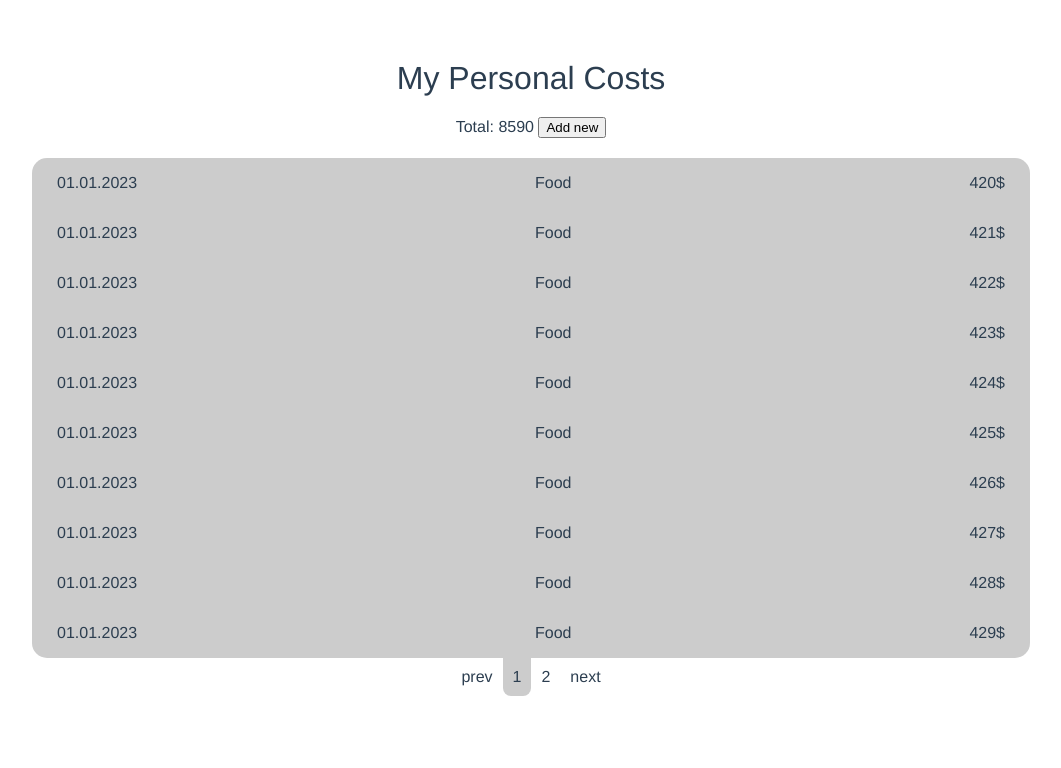
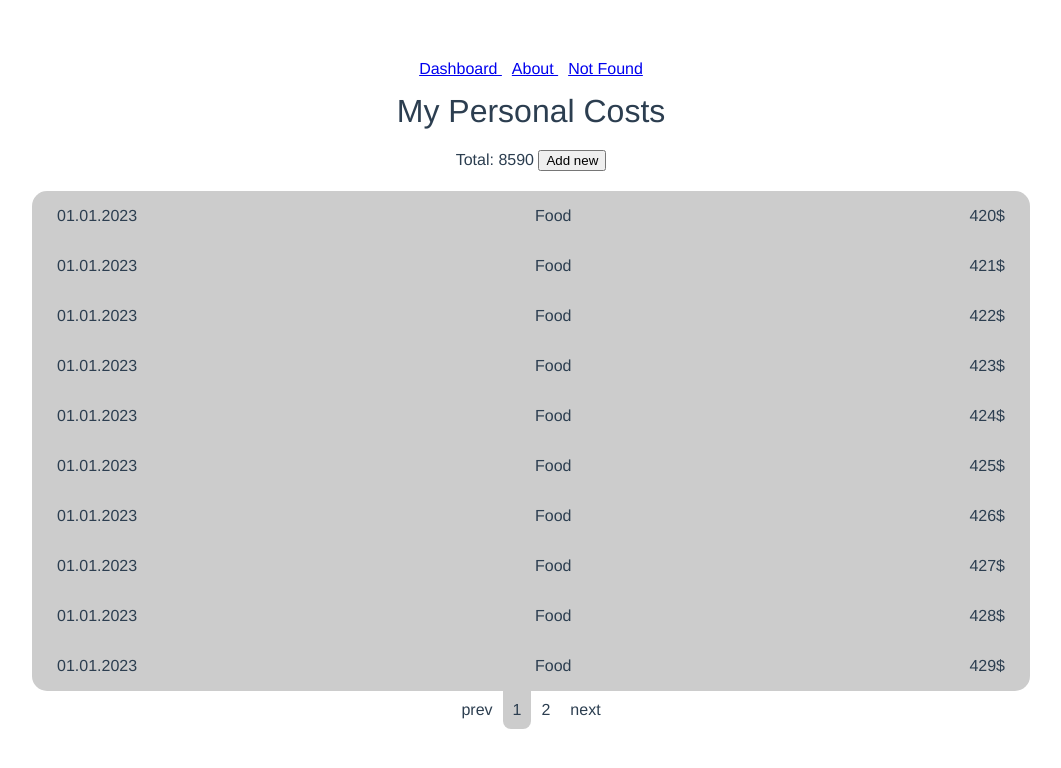
Before and after one commit to ychkydyk/VueProjectGB, a Vue app in the folder costs-control/: page /dashboard in a window 1280 px wide. Shown: the top 768 px of the page, without its empty margins (109-1170 px from the left). Built offline with nearby package versions, Linux system fonts and the light colour scheme.

Commit message:
+vue-router navigation

```diff
--- a/costs-control/package.json
+++ b/costs-control/package.json
@@ -8,6 +8,7 @@
   },
   "dependencies": {
     "vue": "^2.6.14",
+    "vue-router": "^3.6.5",
     "vuex": "^3.6.2"
   },
   "devDependencies": {
--- a/costs-control/src/App.vue
+++ b/costs-control/src/App.vue
@@ -1,22 +1,33 @@
 <template>
   <div id="app">
-   <div class="wrapper">
-     <header class="head-title">My Personal Costs</header>
+
+     <header>
+      <nav>
+        <router-link class="router-link" to="dashboard"> Dashboard </router-link>
+        <router-link class="router-link" to="about"> About </router-link>
+        <router-link class="router-link" to="notfound"> Not Found </router-link>
+      </nav>
+     </header>
      <main>
-      <DashboardPage/>
+
+       <router-view/>
      </main>
    </div>
-  </div>
 </template>
 
 <script>
 
 
-import DashboardPage from "@/pages/DasboardPage";
 export default {
   name: 'App',
-  components: {DashboardPage},
-  data: () =>({}),
+  data: () =>({
+    page: 'dashboard',
+    }),
+  methods: {
+
+  },
+  mounted() {
+  },
 };
 </script>
 
@@ -29,10 +40,15 @@ export default {
   color: #2c3e50;
   margin-top: 60px;
 }
-.head-title {
-  font-size: 2rem;
-  margin-bottom: 20px;
+.router-link {
+  padding: 5px;
+
+
+}
+  nav {
+  margin-bottom: 15px;
 }
 
 
+
 </style>
--- a/costs-control/src/main.js
+++ b/costs-control/src/main.js
@@ -1,10 +1,12 @@
 import Vue from 'vue'
 import App from './App.vue'
 import store from './store'
+import router from "@/router";
 
-Vue.config.productionTip = false
+Vue.config.productionTip = false;
 
 new Vue({
   render: function (h) { return h(App) },
-  store
+  store,
+  router,
 }).$mount('#app')
--- a/costs-control/src/pages/AboutPage.vue
+++ b/costs-control/src/pages/About.vue
@@ -1,11 +1,12 @@
-<template>,<div>
-  About Project
-</div>
+<template>
+  <div>
+    About Project
+  </div>
 </template>
 
 <script>
 export default {
-  name: "AboutPage"
+  name: "About"
 }
 </script>
 
--- a/costs-control/src/pages/DasboardPage.vue
+++ b/costs-control/src/pages/Dashboard.vue
@@ -1,5 +1,6 @@
 <template>
   <div>
+    <div class="dash-title">My Personal Costs</div>
     Total: {{ getSummAmount }}
     <TaskForm v-if="isTaskFormActive" @close="closeTaskForm" @addNewTask="onAdd"></TaskForm>
     <button  @click="showTaskForm">Add new</button>
@@ -15,11 +16,11 @@ import { mapMutations, mapGetters, mapActions } from 'vuex';
 import Pagination from "@/components/Pagination";
 
 export default {
-  name: "DashboardPage",
+  name: "Dashboard",
   components: {
     TaskForm,
     TaskList,
-    Pagination
+    Pagination,
   },
   data() {
     return {
@@ -68,6 +69,10 @@ export default {
 
 </script>
 
-<style scoped>
+<style lang="scss" scoped>
 
+.dash-title {
+  font-size: 2rem;
+  margin-bottom: 20px;
+}
 </style>
--- a/costs-control/src/pages/404Page.vue
+++ b/costs-control/src/pages/NotFound.vue
@@ -6,7 +6,7 @@
 
 <script>
 export default {
-  name: "404Page"
+  name: "NotFound"
 }
 </script>
 
--- /dev/null
+++ b/costs-control/src/router/index.js
@@ -0,0 +1,30 @@
+import Vue from "vue";
+import VueRouter from "vue-router";
+import Dashboard from "@/pages/Dashboard.vue";
+import About from "@/pages/About.vue";
+import NotFound from "@/pages/NotFound.vue";
+
+Vue.use(VueRouter);
+
+const router = new VueRouter({
+    mode: 'history',
+    routes: [
+        {
+        path: '/dashboard',
+        name: 'dashboard',
+        component: Dashboard,
+        },
+        {
+            path: '/about',
+            name: 'about',
+            component: About,
+        },
+        {
+            path: '/notfound',
+            name: 'notfound',
+            component: NotFound,
+        },
+    ]
+});
+
+export default router;
```
Also changed, not shown: 1 other file (tests, documents, lock files or other folders).
